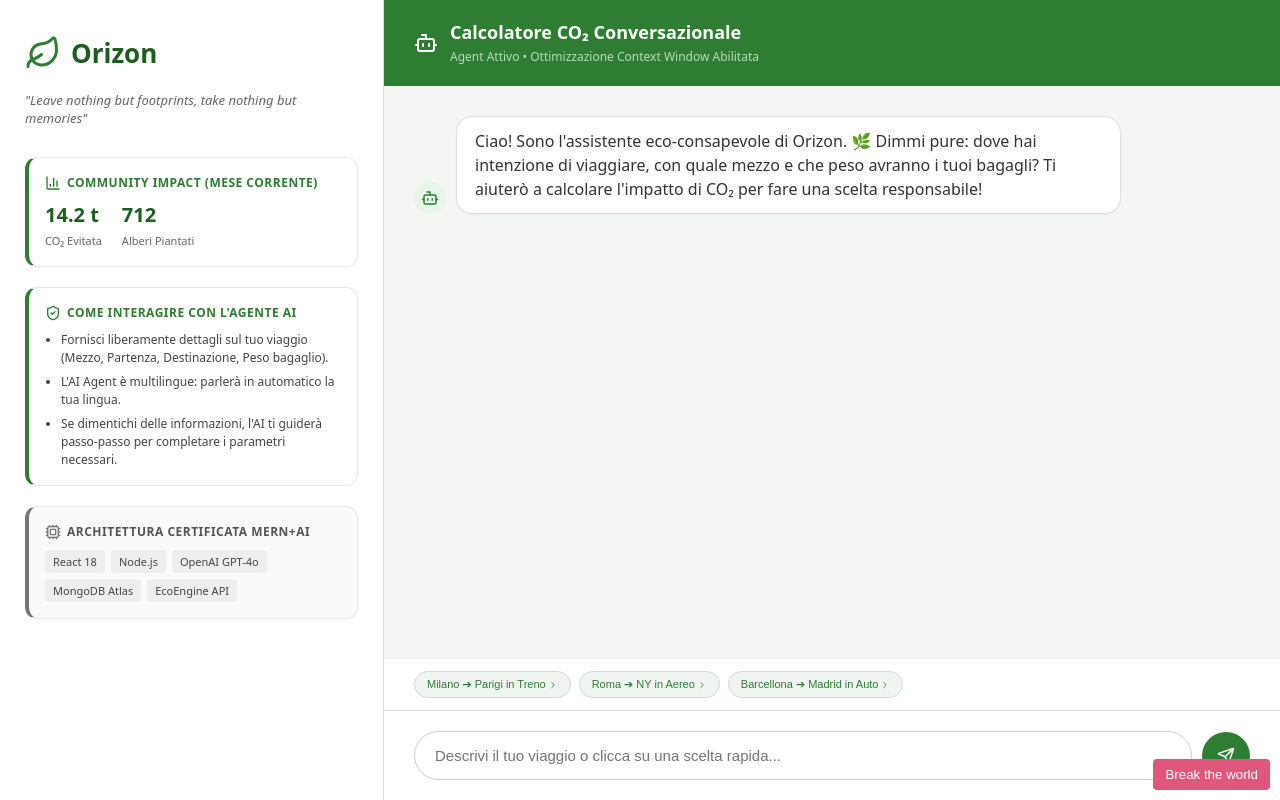
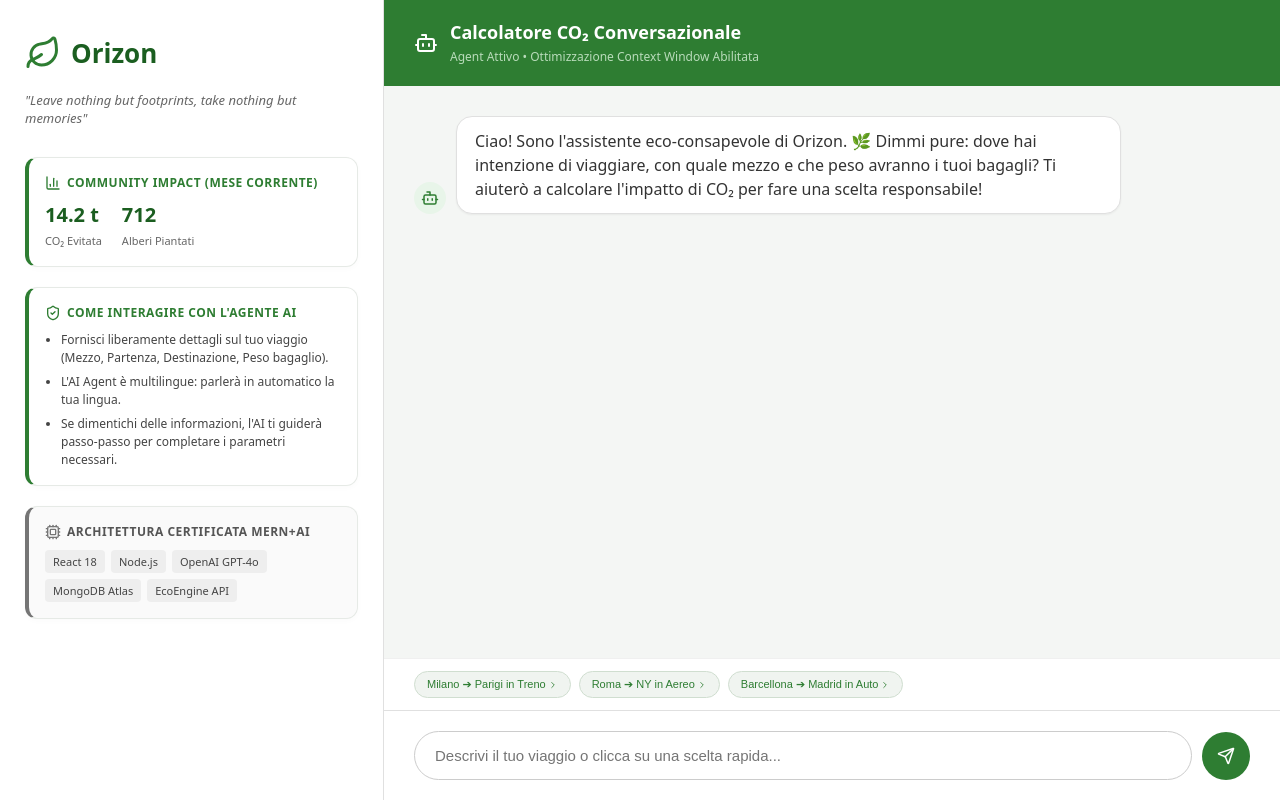
Before and after one commit to matteomallia/orizon-co2-chatbot, a React (Vite) app in the folder orizon-frontend/: page / in a window 1280 px wide. Built offline with nearby package versions, Linux system fonts and the light colour scheme.

Commit message:
docs: aggiunta sezione gestone alert per UptimeRobot e Sentry

```diff
--- a/orizon-frontend/src/App.jsx
+++ b/orizon-frontend/src/App.jsx
@@ -1,36 +1,9 @@
 import React from 'react';
-import * as Sentry from '@sentry/react';
 import Chatbot from './components/Chatbot';
-
-// Componente di test fornito da Sentry per verificare l'Error Tracking
-function ErrorButton() {
-  return (
-    <button
-      onClick={() => {
-        throw new Error('This is your first error!');
-      }}
-      style={{
-        position: 'fixed',
-        bottom: '10px',
-        right: '10px',
-        zIndex: 9999,
-        padding: '8px 12px',
-        background: '#e1567c',
-        color: 'white',
-        border: 'none',
-        borderRadius: '4px',
-        cursor: 'pointer'
-      }}
-    >
-      Break the world
-    </button>
-  );
-}
 
 function App() {
   return (
     <div className="App">
-      <ErrorButton />
       <Chatbot />
     </div>
   );
```
Also changed, not shown: 1 other file (tests, documents, lock files or other folders).
